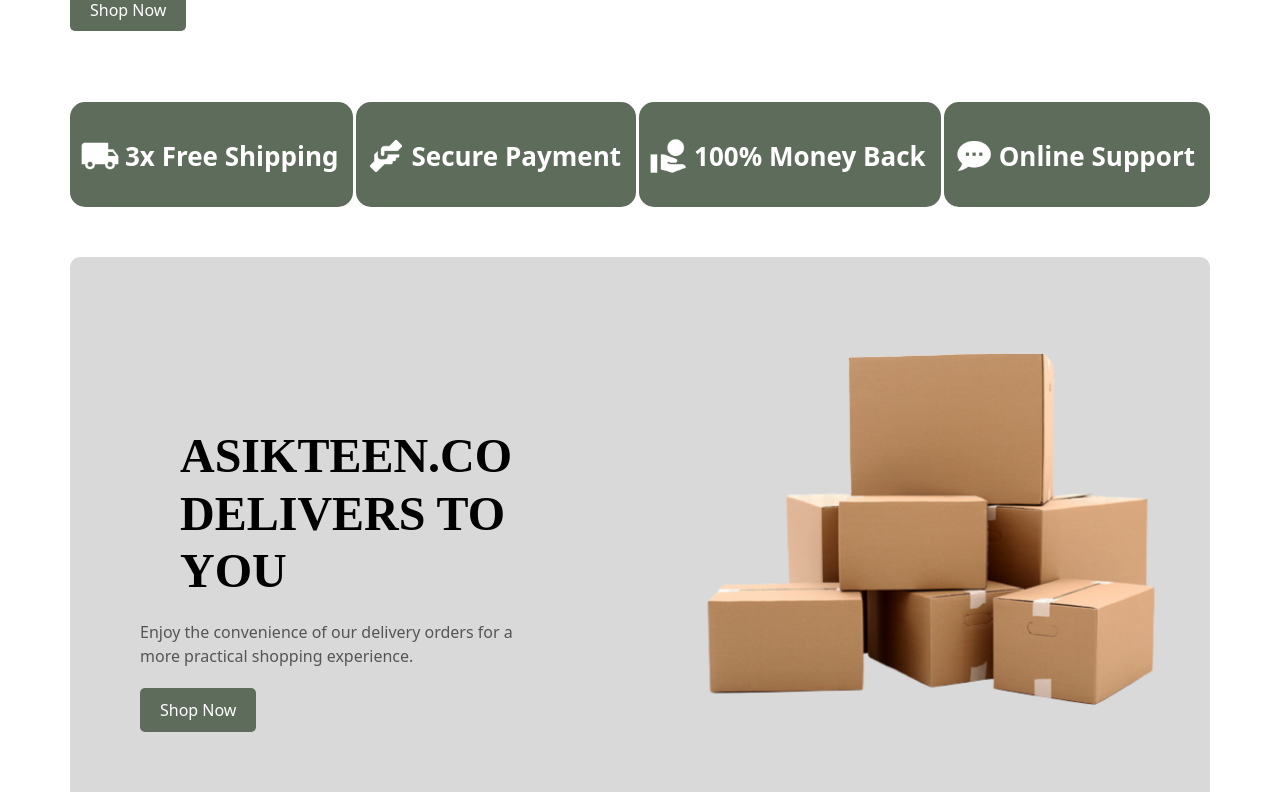
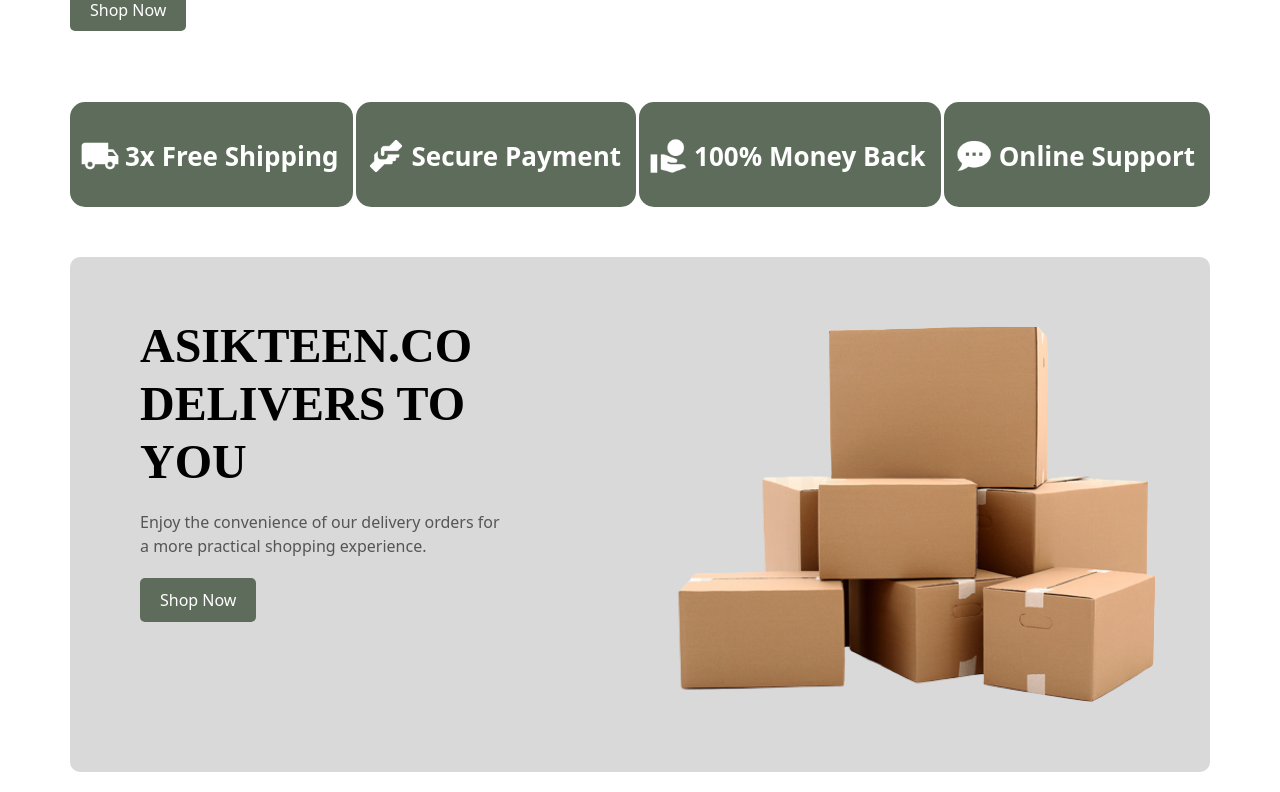
Before and after one commit to RolanFirmans/Massive-Project, a React (Vite) app in the folder asikteen_co_real/: page / in a window 1280 px wide. Shown: the part 558-1350 px from the top of the page. Built offline with nearby package versions, Linux system fonts and the light colour scheme.

Commit message:
Update Css

```diff
--- a/asikteen_co_real/src/Css/Css.css
+++ b/asikteen_co_real/src/Css/Css.css
@@ -269,6 +269,8 @@
     font-family: DM serif Display;
     color: #000;
     font-weight: bold;
+    margin-left: 0px;
+    margin-top: -190px;
   }
 
   .delivery-content p {
```
